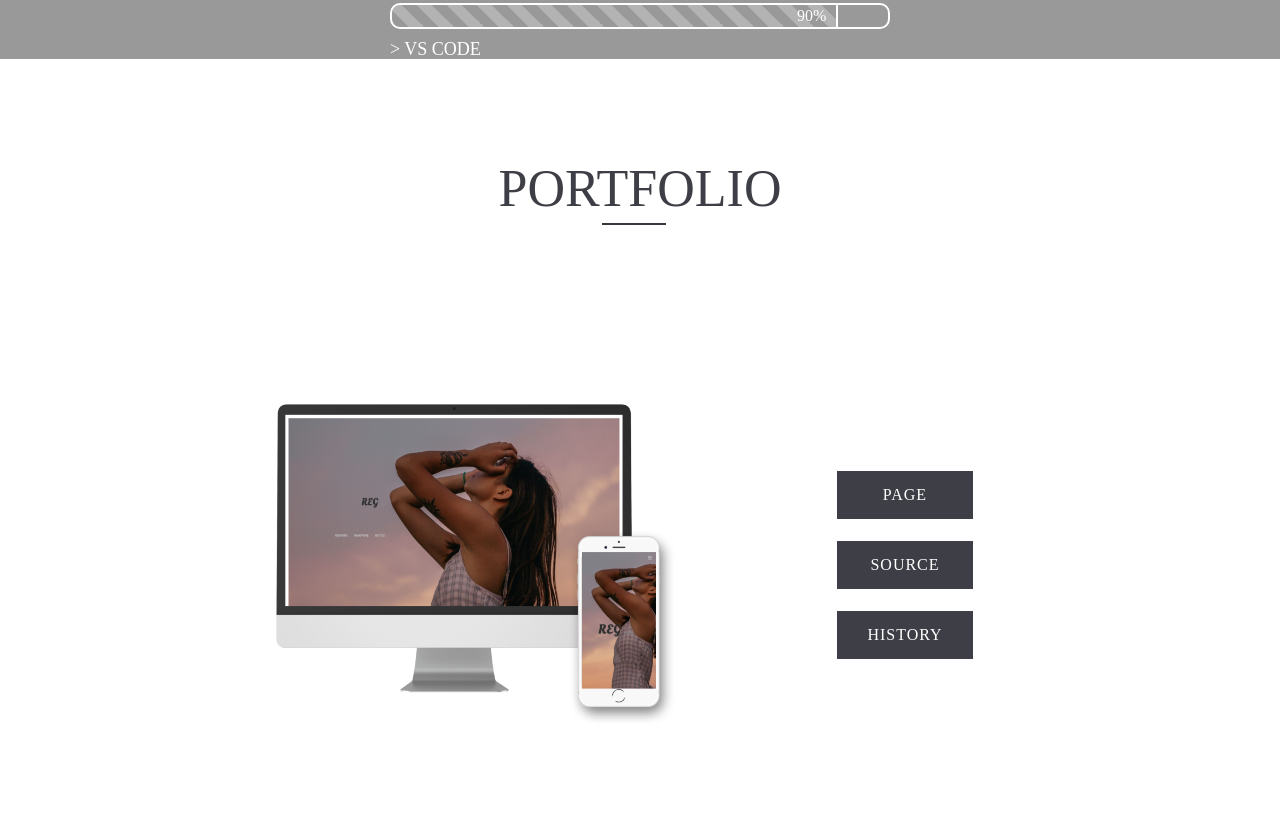
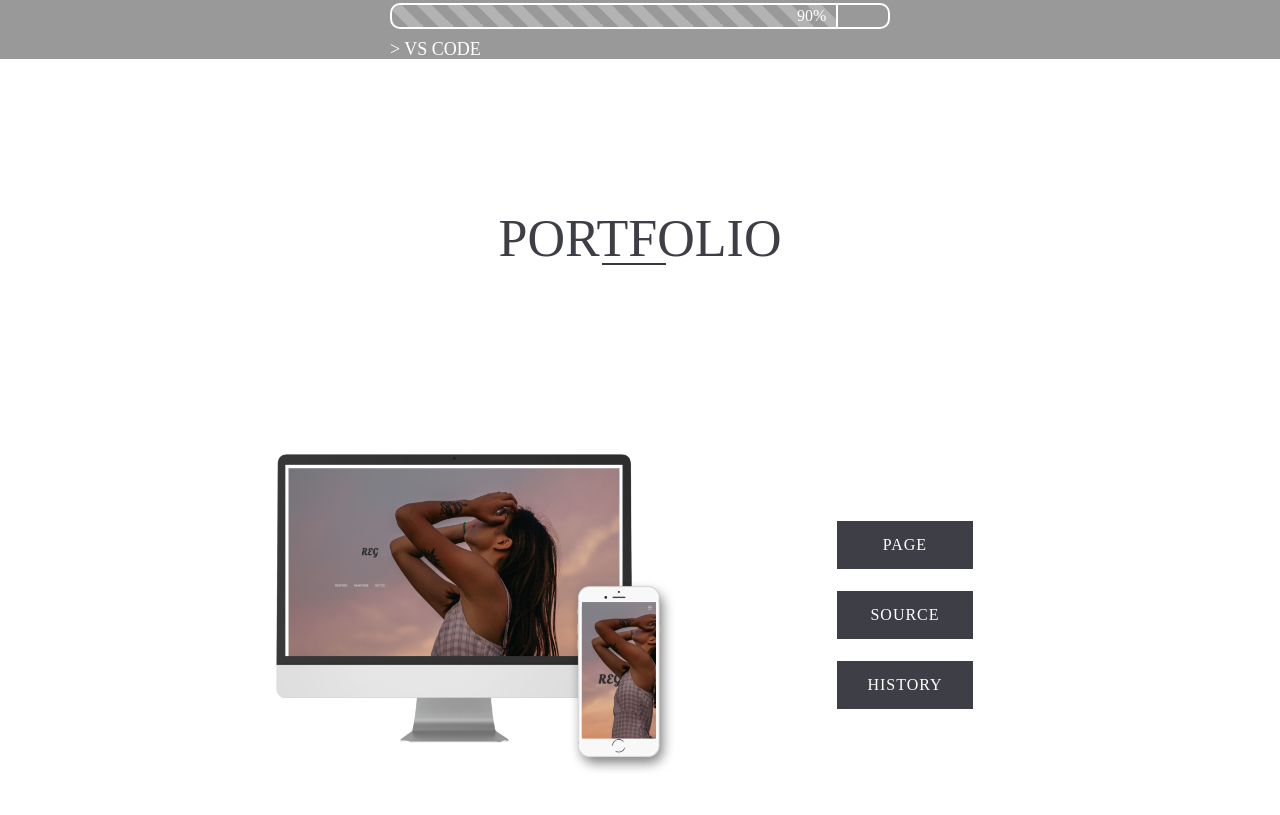
Before and after one commit to yellrim/new-portfolio, a plain HTML site: page index.html in a window 1280 px wide. Shown: the part 2341-3156 px from the top of the page. Drawn offline with Linux system fonts and the light colour scheme.

Commit message:
Add files via upload

```diff
--- a/css/style.css
+++ b/css/style.css
@@ -345,7 +345,7 @@ section:nth-child(odd){
     margin: 0 auto;
 }
 .portfolio .container h2{
-    margin: 0 0 50px;
+    margin: 50px 0 50px;
     padding: 0;
     color: #3e3f46;
     text-align: center;
@@ -354,7 +354,7 @@ section:nth-child(odd){
 .portfolio .container h2::after{
     content: '';
     position: absolute;
-    top: 8%;
+    top: 13%;
     right: 48%;
     width: 5%;
     border-bottom: 2px solid #35383e;
```
